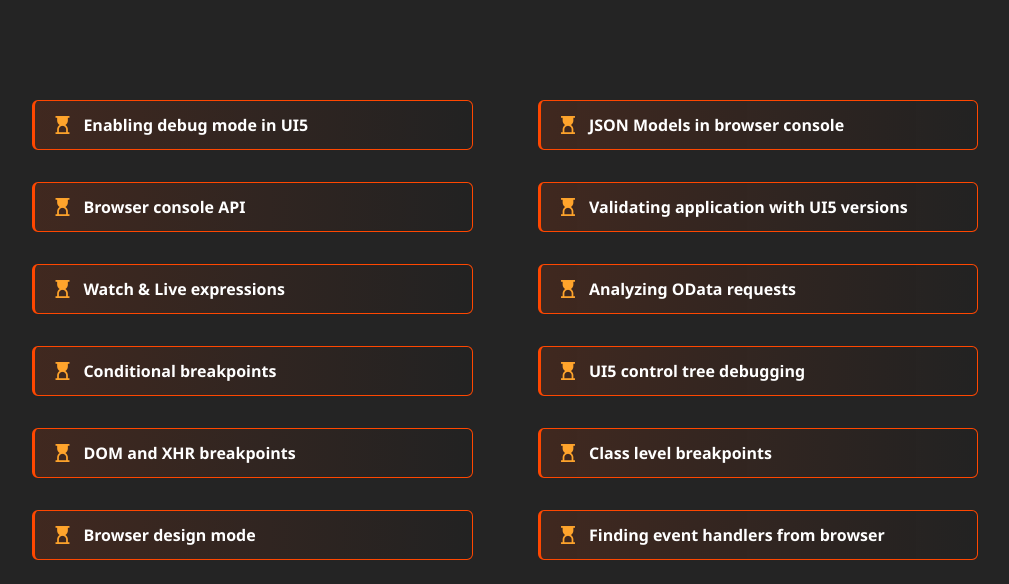
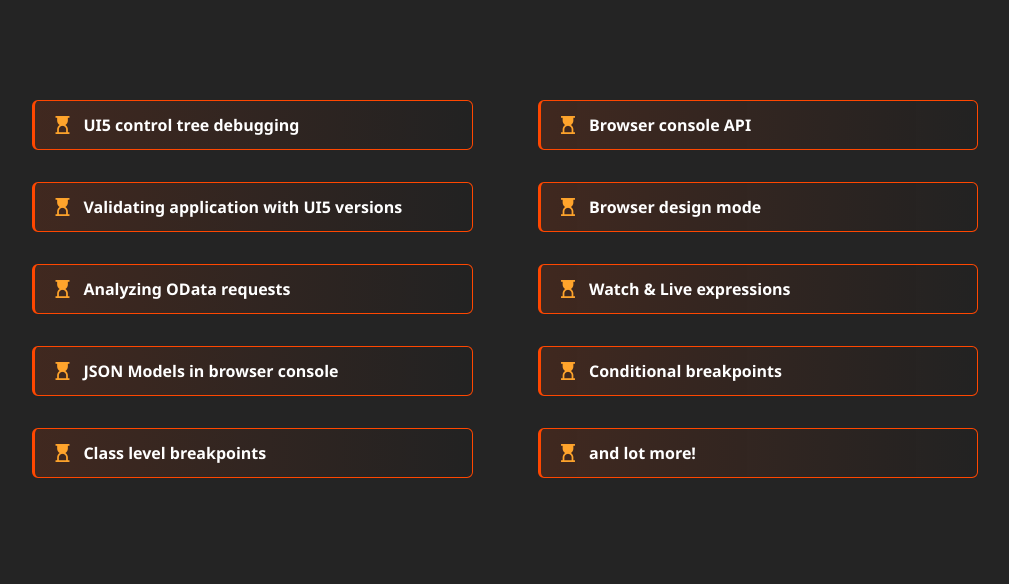
Before and after one commit to integrtr/ui5con2022-session, a plain HTML site: page index.html in a window 1280 px wide. Shown: the part 260-844 px from the top of the page, without its empty margins (118-1127 px from the left). After the commit the page ends 800 px from the top, so only its background shows below. Drawn offline with nearby package versions, Linux system fonts and the light colour scheme.

Commit message:
feat: updated topics order

```diff
--- a/index.html
+++ b/index.html
@@ -100,14 +100,52 @@
               hourglass_top
             </span>
             <span class="material-symbols-outlined icon"> verified </span>
-            <p>Enabling debug mode in UI5</p>
+            <p>UI5 control tree debugging</p>
           </div>
           <div class="list-item">
             <span class="material-symbols-outlined icon wait">
               hourglass_top
             </span>
             <span class="material-symbols-outlined icon"> verified </span>
+            <p>Validating application with UI5 versions</p>
+          </div>
+          <div class="list-item">
+            <span class="material-symbols-outlined icon wait">
+              hourglass_top
+            </span>
+            <span class="material-symbols-outlined icon"> verified </span>
+            <p>Analyzing OData requests</p>
+          </div>
+          <div class="list-item">
+            <span class="material-symbols-outlined icon wait">
+              hourglass_top
+            </span>
+            <span class="material-symbols-outlined icon"> verified </span>
+            <p>JSON Models in browser console</p>
+          </div>
+          <div class="list-item">
+            <span class="material-symbols-outlined icon wait">
+              hourglass_top
+            </span>
+            <span class="material-symbols-outlined icon"> verified </span>
+            <p>Class level breakpoints</p>
+          </div>
+        </div>
+
+        <div class="flex">
+          <div class="list-item">
+            <span class="material-symbols-outlined icon wait">
+              hourglass_top
+            </span>
+            <span class="material-symbols-outlined icon"> verified </span>
             <p>Browser console API</p>
+          </div>
+          <div class="list-item">
+            <span class="material-symbols-outlined icon wait">
+              hourglass_top
+            </span>
+            <span class="material-symbols-outlined icon"> verified </span>
+            <p>Browser design mode</p>
           </div>
           <div class="list-item">
             <span class="material-symbols-outlined icon wait">
@@ -128,59 +166,7 @@
               hourglass_top
             </span>
             <span class="material-symbols-outlined icon"> verified </span>
-            <p>DOM and XHR breakpoints</p>
-          </div>
-          <div class="list-item">
-            <span class="material-symbols-outlined icon wait">
-              hourglass_top
-            </span>
-            <span class="material-symbols-outlined icon"> verified </span>
-            <p>Browser design mode</p>
-          </div>
-        </div>
-
-        <div class="flex">
-          <div class="list-item">
-            <span class="material-symbols-outlined icon wait">
-              hourglass_top
-            </span>
-            <span class="material-symbols-outlined icon"> verified </span>
-            <p>JSON Models in browser console</p>
-          </div>
-          <div class="list-item">
-            <span class="material-symbols-outlined icon wait">
-              hourglass_top
-            </span>
-            <span class="material-symbols-outlined icon"> verified </span>
-            <p>Validating application with UI5 versions</p>
-          </div>
-          <div class="list-item">
-            <span class="material-symbols-outlined icon wait">
-              hourglass_top
-            </span>
-            <span class="material-symbols-outlined icon"> verified </span>
-            <p>Analyzing OData requests</p>
-          </div>
-          <div class="list-item">
-            <span class="material-symbols-outlined icon wait">
-              hourglass_top
-            </span>
-            <span class="material-symbols-outlined icon"> verified </span>
-            <p>UI5 control tree debugging</p>
-          </div>
-          <div class="list-item">
-            <span class="material-symbols-outlined icon wait">
-              hourglass_top
-            </span>
-            <span class="material-symbols-outlined icon"> verified </span>
-            <p>Class level breakpoints</p>
-          </div>
-          <div class="list-item">
-            <span class="material-symbols-outlined icon wait">
-              hourglass_top
-            </span>
-            <span class="material-symbols-outlined icon"> verified </span>
-            <p>Finding event handlers from browser</p>
+            <p>and lot more!</p>
           </div>
         </div>
       </div>
```
